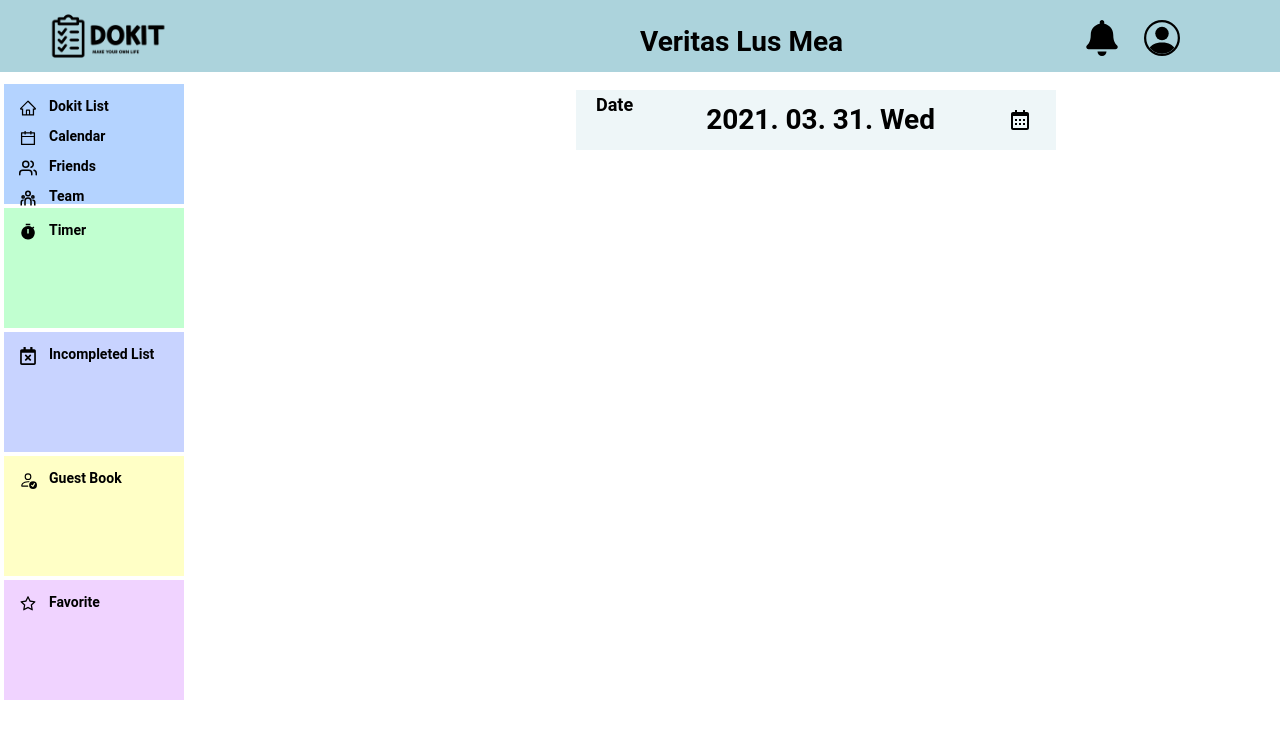
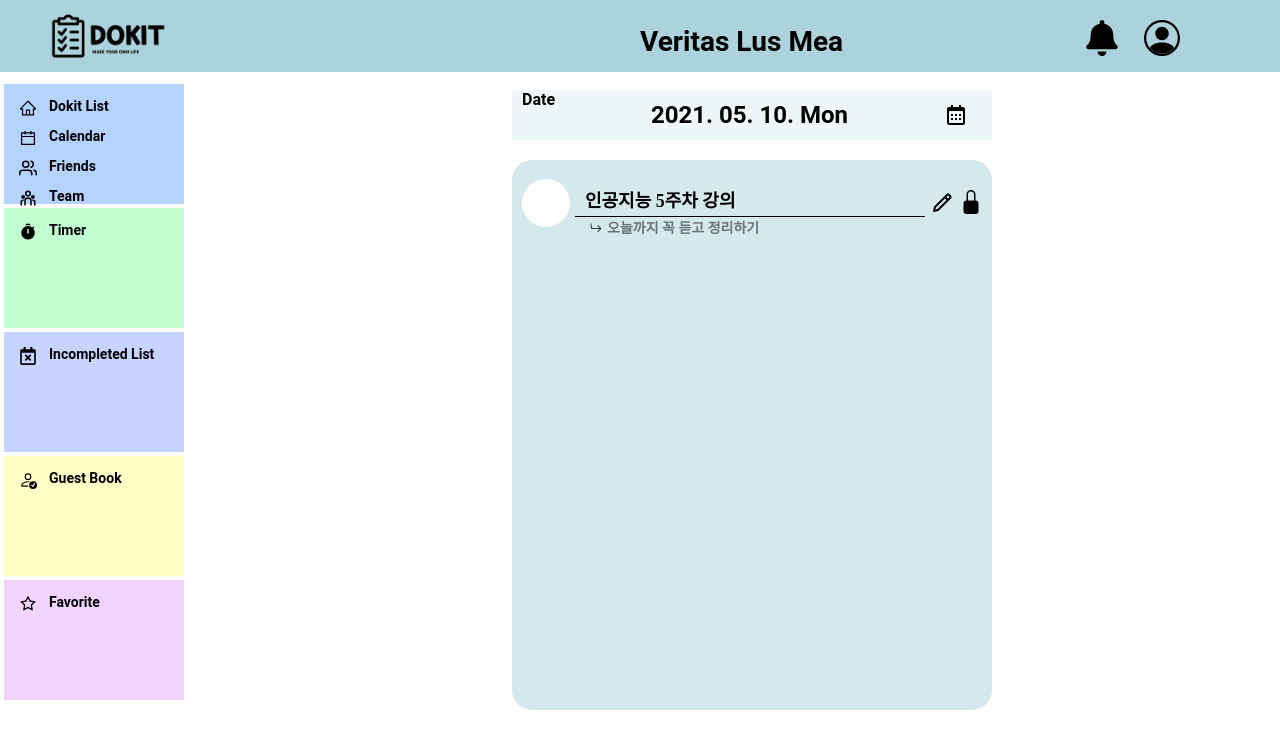
Before and after one commit to SaaaHoP/dokit, a React (Create React App) app: page /main in a window 1280 px wide. Shown: the top 748 px of the page. Built offline with nearby package versions, Linux system fonts and the light colour scheme.

Commit message:
feat/MainPage
WIP

```diff
--- a/src/components/MainPage/DateComponent.js
+++ b/src/components/MainPage/DateComponent.js
@@ -1,4 +1,4 @@
-import React from 'react';
+import React, { forwardRef, useState } from 'react';
 import ReactDatePicker from 'react-datepicker';
 import 'react-datepicker/dist/react-datepicker.css';
 import {
@@ -9,14 +9,34 @@ import {
 } from './StyledComponent';
 
 const DateComponent = () => {
+  const [startDate, setStartDate] = useState(new Date());
+  const ExampleCustomInput = forwardRef(({ value, onClick }, ref) => (
+    <DateCenterText onClick={onClick} ref={ref}>
+      {value}
+    </DateCenterText>
+  ));
+
+  let date = `${startDate.getFullYear()}-${
+    startDate.getUTCMonth() + 1
+  }-${startDate.getUTCDate()}`;
+
+  console.log(date);
+
   return (
     <>
       <DateBox>
         <DateLeftText>Date</DateLeftText>
-        <DateCenterText>2021. 03. 31. Wed</DateCenterText>
-        <DateIcon></DateIcon>
+        <ReactDatePicker
+          selected={startDate}
+          onChange={(date) => setStartDate(date)}
+          customInput={<ExampleCustomInput />}
+          popperModifiers={{ preventOverflow: { enabled: true } }}
+          popperPlacement='bottom-start'
+          dateFormat='yyyy. MM. dd. eee'
+          fixedHeight={true}
+        />
+        <DateIcon />
       </DateBox>
-      {/* <ReactDatePicker /> */}
     </>
   );
 };
--- a/src/components/MainPage/StyledComponent.js
+++ b/src/components/MainPage/StyledComponent.js
@@ -1,14 +1,21 @@
 import styled from 'styled-components';
-import { BiCalendar } from 'react-icons/bi';
+import { BiCalendar, BiPencil } from 'react-icons/bi';
+import {
+  BsFillUnlockFill,
+  BsFillLockFill,
+  BsArrowReturnRight,
+  BsCheck,
+} from 'react-icons/bs';
 
+//DateComponent Styled Component
 export const DateBox = styled.div`
   position: absolute;
-  left: 45%;
+  left: 40%;
   top: 10%;
   margin-top: 10px;
   display: flex;
   width: 480px;
-  height: 60px;
+  height: 50px;
   justify-content: space-between;
   align-items: center;
   background-color: rgba(172, 211, 220, 0.2);
@@ -16,16 +23,151 @@ export const DateBox = styled.div`
 
 export const DateLeftText = styled.div`
   font-weight: bold;
-  font-size: 18px;
-  margin-left: 20px;
+  font-size: 16px;
+  margin-left: 10px;
   margin-bottom: 30px;
 `;
 export const DateCenterText = styled.div`
   font-weight: bold;
-  font-size: 28px;
+  font-size: 24px;
+  cursor: pointer;
 `;
 export const DateIcon = styled(BiCalendar)`
   width: 24px;
   height: 24px;
   margin-right: 24px;
 `;
+
+//Todolist Styled Component
+export const TodoBox = styled.div`
+  display: flex;
+  justify-content: space-between;
+`;
+
+export const TodoTemplate = styled.div`
+  position: absolute;
+  left: 40%;
+  top: 20%;
+  width: 480px;
+  height: 550px;
+  background-color: rgba(172, 211, 220, 0.5);
+  border-radius: 20px;
+`;
+
+export const TodoItemlist = styled.div``;
+
+export const TodoItem = styled.div`
+  display: flex;
+  align-items: center;
+  margin-top: 10px;
+  margin-left: 10px;
+`;
+
+export const TodoItemIcon = styled.div`
+  cursor: pointer;
+`;
+
+export const TodoItemBlankCheck = styled.div`
+  width: 48px;
+  height: 48px;
+  background: white;
+  border-radius: 24px;
+  font-weight: lighter;
+`;
+
+export const TodoItemChecked = styled(BsCheck)`
+  width: 48px;
+  height: 48px;
+  color: #888dfd;
+  font-weight: lighter;
+  background-color: white;
+  border-radius: 24px;
+`;
+
+export const TodoItemTextBox = styled.div`
+  display: flex;
+  flex-direction: column;
+`;
+
+export const TodoItemTitleBox = styled.div`
+  width: 350px;
+  height: 32px;
+  display: flex;
+  align-items: center;
+  border-bottom: 1px solid #000000;
+  margin-left: 5px;
+  margin-top: 15px;
+`;
+
+export const TodoItemTitle = styled.div`
+  font-family: Noto Sans KR;
+  font-style: normal;
+  font-weight: bold;
+  font-size: 18px;
+  margin-left: 5px;
+  cursor: pointer;
+`;
+
+export const TodoItemTitleCompleted = styled.div`
+  font-family: Noto Sans KR;
+  font-style: normal;
+  font-weight: bold;
+  font-size: 18px;
+  color: #888dfd;
+  text-decoration: line-through;
+  margin-left: 5px;
+`;
+
+export const TodoItemDescriptionBox = styled.div`
+  display: flex;
+  margin-top: 5px;
+  margin-left: 20px;
+`;
+
+export const TodoItemDescription = styled.div`
+  font-family: Noto Sans KR;
+  font-style: normal;
+  font-weight: bold;
+  font-size: 14px;
+  margin-left: 5px;
+  color: rgba(0, 0, 0, 0.5);
+`;
+
+export const TodoItemDescriptionCompleted = styled.div`
+  font-family: Noto Sans KR;
+  font-style: normal;
+  font-weight: bold;
+  font-size: 14px;
+  margin-left: 5px;
+  color: #888dfd;
+  text-decoration: line-through;
+`;
+
+export const TodoItemDescriptionArrow = styled(BsArrowReturnRight)`
+  width: 12px;
+  height: 12px;
+`;
+
+export const TodoItemPencil = styled(BiPencil)`
+  width: 24px;
+  height: 24px;
+  margin-left: 5px;
+  cursor: pointer;
+`;
+
+export const TodoItemLockBox = styled.div`
+  margin-left: 5px;
+  cursor: pointer;
+`;
+
+export const TodoItemLock = styled(BsFillLockFill)`
+  width: 24px;
+  height: 24px;
+`;
+
+export const TodoItemUnlock = styled(BsFillUnlockFill)`
+  width: 24px;
+  height: 24px;
+`;
+
+export const TodoItemAddButton = styled.div``;
--- /dev/null
+++ b/src/components/MainPage/TodayTodolistComponent.js
@@ -0,0 +1,83 @@
+import axios from 'axios';
+import React, { useState, useRef, useCallback } from 'react';
+import { TodoTemplate } from './StyledComponent';
+import TodolistComponent from './Todolist/TodolistComponent';
+import { address } from '../../variables';
+
+const TodayTodolistComponent = () => {
+  const [todos, setTodos] = useState([
+    {
+      completed: false,
+      content: '인공지능 5주차 강의',
+      description: '오늘까지 꼭 듣고 정리하기',
+      emoticon: '',
+      emphasized: null,
+      id: 1,
+      opened: false,
+      sequence: 1,
+    },
+  ]);
+
+  //   setTodos(await axios.get(`${address}/todolist/me`));
+
+  const nextSequence = useRef(2);
+
+  const onInsert = useCallback(
+    (content) => {
+      const todo = {
+        sequence: nextSequence.current,
+        content,
+        checked: false,
+      };
+      setTodos(todos.concat(todo));
+      nextSequence.current += 1;
+    },
+    [todos]
+  );
+
+  const onRemove = useCallback(
+    (sequence) => {
+      setTodos(todos.filter((todo) => todo.sequence !== sequence));
+    },
+    [todos]
+  );
+
+  const onToggle = useCallback(
+    (sequence) => {
+      setTodos(
+        todos.map((todo) =>
+          todo.sequence === sequence
+            ? { ...todo, completed: !todo.completed }
+            : todo
+        )
+      );
+    },
+    [todos]
+  );
+
+  const onLock = useCallback(
+    (sequence) => {
+      setTodos(
+        todos.map((todo) =>
+          todo.sequence === sequence ? { ...todo, opened: !todo.opened } : todo
+        )
+      );
+    },
+    [todos]
+  );
+
+  return (
+    <>
+      <TodoTemplate>
+        <TodolistComponent
+          todos={todos}
+          onRemove={onRemove}
+          onToggle={onToggle}
+          onLock={onLock}
+        ></TodolistComponent>
+      </TodoTemplate>
+    </>
+  );
+};
+
+export default TodayTodolistComponent;
--- /dev/null
+++ b/src/components/MainPage/Todolist/TodolistComponent.js
@@ -0,0 +1,22 @@
+import React from 'react';
+import { TodoItemlist } from '../StyledComponent';
+import TodolistItemComponent from './TodolistItemComponent';
+
+const TodolistComponent = ({ todos, onToggle, onLock }) => {
+  return (
+    <>
+      <TodoItemlist>
+        {todos.map((todo) => (
+          <TodolistItemComponent
+            todo={todo}
+            key={todo.sequence}
+            onToggle={onToggle}
+            onLock={onLock}
+          ></TodolistItemComponent>
+        ))}
+      </TodoItemlist>
+    </>
+  );
+};
+
+export default TodolistComponent;
--- /dev/null
+++ b/src/components/MainPage/Todolist/TodolistItemComponent.js
@@ -0,0 +1,68 @@
+import React from 'react';
+import {
+  TodoItem,
+  TodoItemIcon,
+  TodoItemTitle,
+  TodoItemDescription,
+  TodoItemPencil,
+  TodoItemLock,
+  TodoItemUnlock,
+  TodoItemLockBox,
+  TodoItemChecked,
+  TodoItemBlankCheck,
+  TodoItemTitleCompleted,
+  TodoItemTitleBox,
+  TodoItemDescriptionArrow,
+  TodoItemDescriptionBox,
+  TodoItemTextBox,
+  TodoItemDescriptionCompleted,
+} from '../StyledComponent';
+
+const TodolistItemComponent = ({ todo, onToggle, onLock }) => {
+  const {
+    completed,
+    content,
+    description,
+    emoticon,
+    emphasized,
+    id,
+    opened,
+    sequence,
+  } = todo;
+  return (
+    <>
+      <TodoItem>
+        <TodoItemIcon onClick={() => onToggle(sequence)}>
+          {completed ? <TodoItemChecked /> : <TodoItemBlankCheck />}
+        </TodoItemIcon>
+        <TodoItemTextBox>
+          <TodoItemTitleBox>
+            <TodoItemTitle onClick={() => onToggle(sequence)}>
+              {completed ? (
+                <TodoItemTitleCompleted>{content}</TodoItemTitleCompleted>
+              ) : (
+                <TodoItemTitle>{content}</TodoItemTitle>
+              )}
+            </TodoItemTitle>
+          </TodoItemTitleBox>
+          <TodoItemDescriptionBox>
+            <TodoItemDescriptionArrow />
+            {completed ? (
+              <TodoItemDescriptionCompleted>
+                {description}
+              </TodoItemDescriptionCompleted>
+            ) : (
+              <TodoItemDescription>{description}</TodoItemDescription>
+            )}
+          </TodoItemDescriptionBox>
+        </TodoItemTextBox>
+        <TodoItemPencil onClick></TodoItemPencil>
+        <TodoItemLockBox onClick={() => onLock(sequence)}>
+          {opened ? <TodoItemUnlock /> : <TodoItemLock />}
+        </TodoItemLockBox>
+      </TodoItem>
+    </>
+  );
+};
+
+export default TodolistItemComponent;
--- a/src/screens/MainPage.js
+++ b/src/screens/MainPage.js
@@ -1,12 +1,14 @@
 import React from 'react';
 import MenuBar from '../components/commons/MenuBar';
 import DateComponent from '../components/MainPage/DateComponent';
+import TodayTodolistComponent from '../components/MainPage/TodayTodolistComponent';
 
 const MainPage = () => {
   return (
     <>
       <MenuBar />
       <DateComponent />
+      <TodayTodolistComponent />
     </>
   );
 };
```
Also changed, not shown: src/components/MainPage/Todolist/TodolistItemAddComponent.js (added, +7 -0 lines), src/components/MainPage/Todolist/TodolistTemplateComponent.js (added, +12 -0 lines), src/components/MainPage/TodolistComponent.js (deleted, +0 -7 lines).
